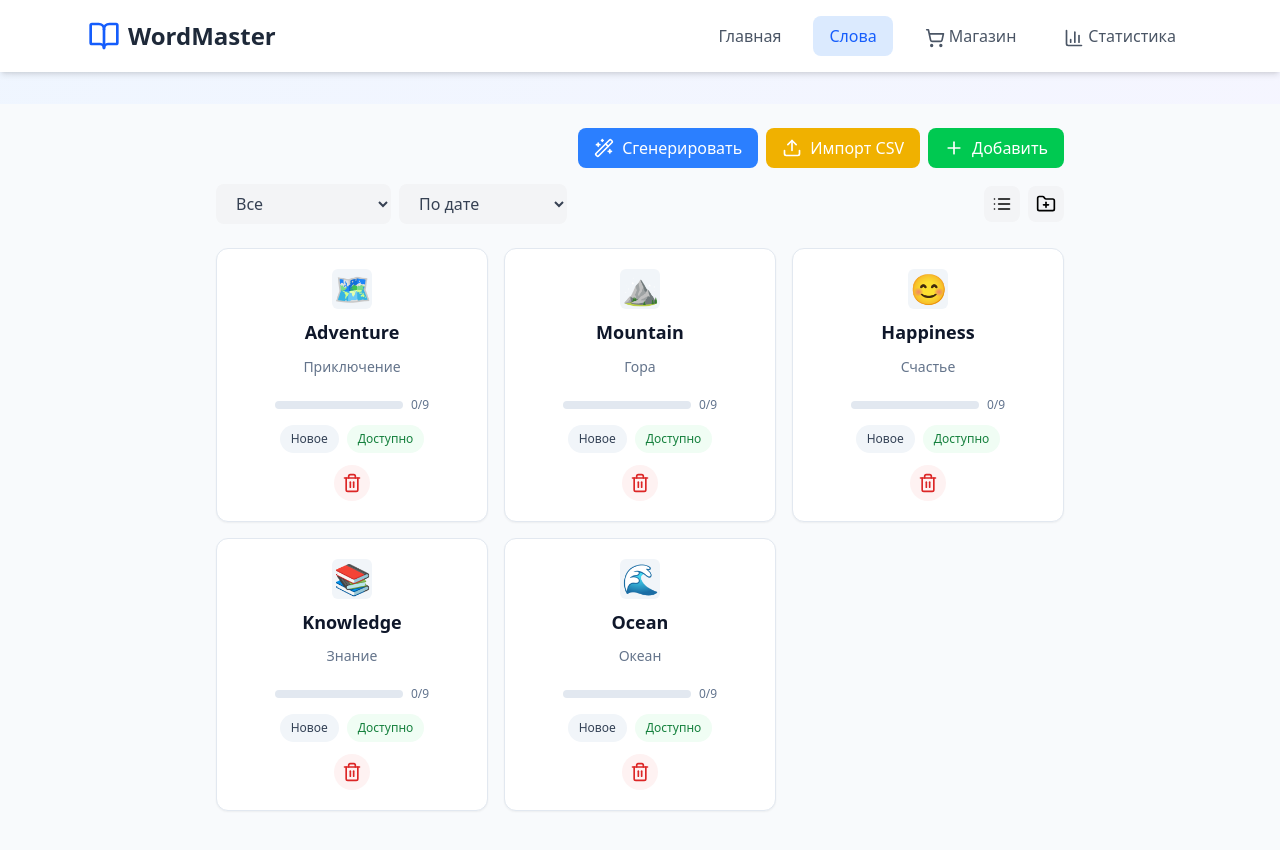
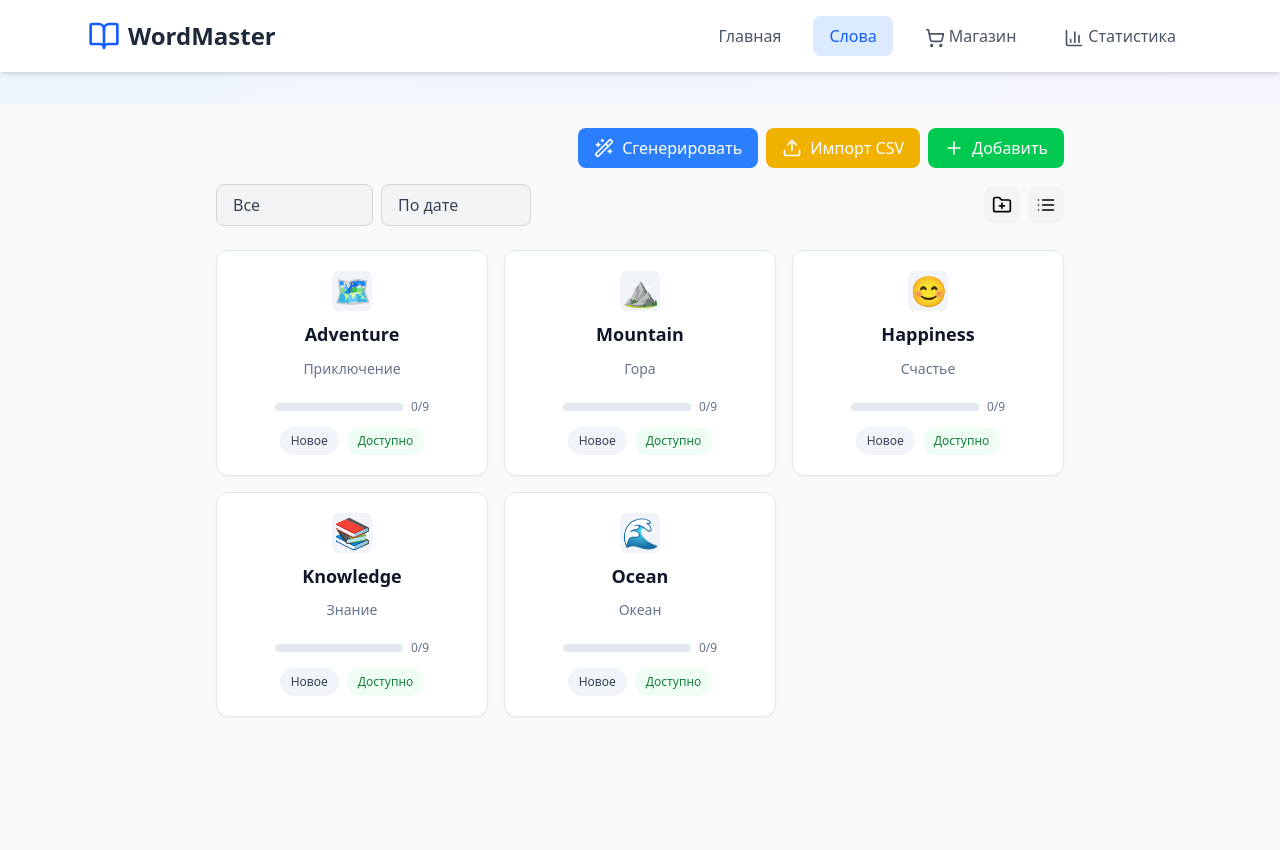
Before and after one commit to rblack-x/wordmaster, a React (Vite) app: page / in a window 1280 px wide. Both pictures are taken after a click on the button "Слова". Shown: the top 850 px of the page. Built offline with nearby package versions, Linux system fonts and the light colour scheme.

Commit message:
Style selects and inputs; swap buttons; remove word deletes

```diff
--- a/src/AddWordForm.jsx
+++ b/src/AddWordForm.jsx
@@ -21,7 +21,7 @@ const AddWordForm = React.memo(({ newWord, handleNewWordChange, handleExampleCha
             type="text"
             value={newWord.english}
             onChange={(e) => handleNewWordChange('english', e.target.value)}
-            className="w-full px-3 py-2 border rounded-lg focus:outline-none focus:ring-2 focus:ring-blue-500"
+            className="w-full px-3 py-2 border border-gray-300 rounded-lg focus:outline-none focus:ring-2 focus:ring-blue-500"
             placeholder="Hello"
           />
         </div>
@@ -32,7 +32,7 @@ const AddWordForm = React.memo(({ newWord, handleNewWordChange, handleExampleCha
             type="text"
             value={newWord.russian}
             onChange={(e) => handleNewWordChange('russian', e.target.value)}
-            className="w-full px-3 py-2 border rounded-lg focus:outline-none focus:ring-2 focus:ring-blue-500"
+            className="w-full px-3 py-2 border border-gray-300 rounded-lg focus:outline-none focus:ring-2 focus:ring-blue-500"
             placeholder="Привет"
           />
         </div>
@@ -43,7 +43,7 @@ const AddWordForm = React.memo(({ newWord, handleNewWordChange, handleExampleCha
             type="text"
             value={newWord.pronunciation}
             onChange={(e) => handleNewWordChange('pronunciation', e.target.value)}
-            className="w-full px-3 py-2 border rounded-lg focus:outline-none focus:ring-2 focus:ring-blue-500"
+            className="w-full px-3 py-2 border border-gray-300 rounded-lg focus:outline-none focus:ring-2 focus:ring-blue-500"
             placeholder="he-ˈloʊ"
           />
         </div>
@@ -53,7 +53,7 @@ const AddWordForm = React.memo(({ newWord, handleNewWordChange, handleExampleCha
           <select
             value={newWord.category}
             onChange={(e) => handleNewWordChange('category', e.target.value)}
-            className="w-full pl-3 pr-8 py-2 rounded-lg bg-gray-50 focus:outline-none focus:ring-2 focus:ring-blue-500 border-none"
+            className="w-full pl-3 pr-8 py-2 rounded-lg bg-gray-50 focus:outline-none focus:ring-2 focus:ring-blue-500 border border-gray-300 appearance-none"
           >
             {categories.map(cat => (
               <option key={cat} value={cat}>{cat}</option>
@@ -93,14 +93,14 @@ const AddWordForm = React.memo(({ newWord, handleNewWordChange, handleExampleCha
             type="text"
             value={newWord.examples[0]}
             onChange={(e) => handleExampleChange(0, e.target.value)}
-            className="w-full px-3 py-2 border rounded-lg focus:outline-none focus:ring-2 focus:ring-blue-500 mb-2"
+            className="w-full px-3 py-2 border border-gray-300 rounded-lg focus:outline-none focus:ring-2 focus:ring-blue-500 mb-2"
             placeholder="Hello, how are you?"
           />
           <input
             type="text"
             value={newWord.examples[1]}
             onChange={(e) => handleExampleChange(1, e.target.value)}
-            className="w-full px-3 py-2 border rounded-lg focus:outline-none focus:ring-2 focus:ring-blue-500"
+            className="w-full px-3 py-2 border border-gray-300 rounded-lg focus:outline-none focus:ring-2 focus:ring-blue-500"
             placeholder="Say hello to your friend"
           />
         </div>
--- a/src/App.jsx
+++ b/src/App.jsx
@@ -1614,7 +1614,18 @@ const defaultCategories = ['Разное', 'Путешествия', 'Приро
                 <span>{word.image}</span>
               )}
             </div>
-            <h3 className="text-2xl font-bold text-center">{word.english}</h3>
+            <div className="flex items-center gap-2">
+              <h3 className="text-2xl font-bold text-center">{word.english}</h3>
+              <button
+                onClick={() => {
+                  const utterance = new SpeechSynthesisUtterance(word.english);
+                  speechSynthesis.speak(utterance);
+                }}
+                className="p-2 hover:bg-gray-100 rounded"
+              >
+                <Volume2 className="w-5 h-5" />
+              </button>
+            </div>
             {word.pronunciation && (
               <p className="text-gray-500">{word.pronunciation}</p>
             )}
--- a/src/EditWordForm.jsx
+++ b/src/EditWordForm.jsx
@@ -64,7 +64,7 @@ const EditWordForm = React.memo(({
           <select
             value={word.category}
             onChange={(e) => handleWordChange('category', e.target.value)}
-            className="w-full pl-3 pr-8 py-2 rounded-lg bg-gray-50 focus:outline-none focus:ring-2 focus:ring-blue-500 border-none"
+            className="w-full pl-3 pr-8 py-2 rounded-lg bg-gray-50 focus:outline-none focus:ring-2 focus:ring-blue-500 border border-gray-300 appearance-none"
           >
             {categories.map(cat => (
               <option key={cat} value={cat}>{cat}</option>
--- a/src/WordsList.jsx
+++ b/src/WordsList.jsx
@@ -120,18 +120,6 @@ const WordsList = ({
             <span className={`badge-base ${repeatClass}`}>{repeatText}</span>
           )}
         </div>
-        <div className="word-actions justify-center">
-          <button
-            onClick={(e) => {
-              e.stopPropagation();
-              deleteWord(word.id);
-              setSelectedIds(prev => prev.filter(id => id !== word.id));
-            }}
-            className="icon-btn icon-danger"
-          >
-            <Trash2 className="w-5 h-5" />
-          </button>
-        </div>
       </div>
     );
   };
@@ -214,16 +202,6 @@ const WordsList = ({
           {word.level < maxLevel && (
             <span className={`badge-base ${repeatClass}`}>{repeatText}</span>
           )}
-          <button
-            onClick={(e) => {
-              e.stopPropagation();
-              deleteWord(word.id);
-              setSelectedIds(prev => prev.filter(id => id !== word.id));
-            }}
-            className="icon-btn icon-danger"
-          >
-            <Trash2 className="w-5 h-5" />
-          </button>
           <input
             type="checkbox"
             checked={selectedIds.includes(word.id)}
@@ -268,7 +246,7 @@ const WordsList = ({
               <select
                 value={selectedCategory}
                 onChange={(e) => setSelectedCategory(e.target.value)}
-                className="pl-4 pr-8 py-2 rounded-lg bg-gray-100 text-gray-700 focus:outline-none focus:ring-2 focus:ring-blue-500 border-none"
+                className="pl-4 pr-8 py-2 rounded-lg bg-gray-100 text-gray-700 border border-gray-300 appearance-none focus:outline-none focus:ring-2 focus:ring-blue-500"
               >
                 {categories.map(cat => (
                   <option key={cat} value={cat}>
@@ -279,7 +257,7 @@ const WordsList = ({
               <select
                 value={sortOption}
                 onChange={(e) => setSortOption(e.target.value)}
-                className="pl-4 pr-8 py-2 rounded-lg bg-gray-100 text-gray-700 focus:outline-none focus:ring-2 focus:ring-blue-500 border-none"
+                className="pl-4 pr-8 py-2 rounded-lg bg-gray-100 text-gray-700 border border-gray-300 appearance-none focus:outline-none focus:ring-2 focus:ring-blue-500"
               >
                 <option value="date">По дате</option>
                 <option value="alpha">По алфавиту</option>
@@ -313,16 +291,16 @@ const WordsList = ({
                 </>
               )}
               <button
+                onClick={addCategory}
+                className="p-2 rounded-lg bg-gray-100 hover:bg-gray-200"
+              >
+                <FolderPlus className="w-5 h-5" />
+              </button>
+              <button
                 onClick={() => setViewMode(viewMode === 'list' ? 'grid' : 'list')}
                 className="p-2 rounded-lg bg-gray-100 hover:bg-gray-200"
               >
                 {viewMode === 'list' ? <LayoutGrid className="w-5 h-5" /> : <List className="w-5 h-5" />}
-              </button>
-              <button
-                onClick={addCategory}
-                className="p-2 rounded-lg bg-gray-100 hover:bg-gray-200"
-              >
-                <FolderPlus className="w-5 h-5" />
               </button>
             </div>
           </div>
```
